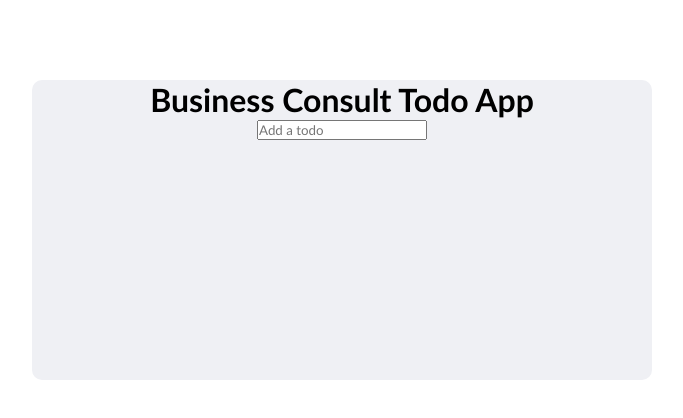
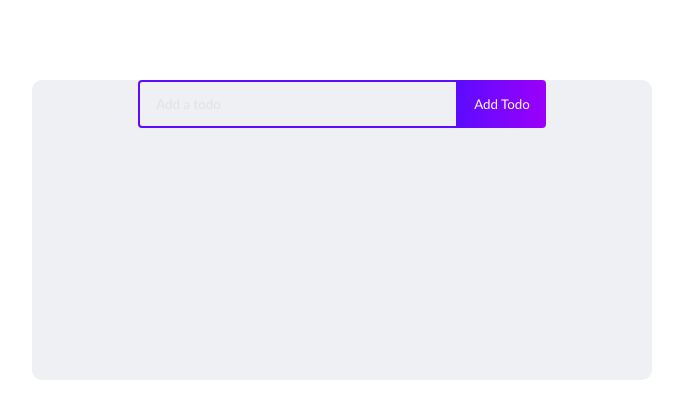
Before and after one commit to siccoo/business_todo, a React (Create React App) app: page / in a window 1280 px wide. Shown: the top 418 px of the page, without its empty margins (298-981 px from the left). Built offline with nearby package versions, Linux system fonts and the light colour scheme.

Commit message:
updated App.css, App.tsx, TodoForm.tsx

```diff
--- a/src/App.css
+++ b/src/App.css
@@ -20,6 +20,126 @@
   margin-top: 20;
 }
 
+h1 {
+  margin: 32px 0;
+  color: #fff;
+  font-size: 24px;
+}
+
+.complete {
+  text-decoration: line-through;
+  opacity: 0.4;
+}
+
+.todo-form {
+  margin-bottom: 32px;
+}
+
+.todo-input {
+  padding: 14px 32px 14px 16px;
+  border-radius: 4px 0 0 4px;
+  border: 2px solid #5d0cff;
+  outline: none;
+  width: 320px;
+  background: transparent;
+  color: #fff;
+}
+
+.todo-input::placeholder {
+  color: #e2e2e2;
+}
+
+.todo-button {
+  padding: 16px;
+  border: none;
+  border-radius: 0 4px 4px 0;
+  cursor: pointer;
+  outline: none;
+  background: linear-gradient(
+    90deg,
+    rgba(93, 12, 255, 1) 0%,
+    rgba(155, 0, 250, 1) 100%
+  );
+  color: #fff;
+  text-transform: capitalize;
+}
+
+.todo-input.edit {
+  border: 2px solid #149fff;
+}
+
+.todo-button.edit {
+  background: linear-gradient(
+    90deg,
+    rgba(20, 159, 255, 1) 0%,
+    rgba(17, 122, 255, 1) 100%
+  );
+  padding: 16px 22px;
+}
+
+.todo-container {
+  display: flex;
+  flex-direction: row;
+  position: relative;
+}
+
+.todo-row {
+  display: flex;
+  justify-content: space-between;
+  align-items: center;
+  margin: 4px auto;
+  color: #fff;
+  background: linear-gradient(
+    90deg,
+    rgba(255, 118, 20, 1) 0%,
+    rgba(255, 84, 17, 1) 100%
+  );
+
+  padding: 16px;
+  border-radius: 5px;
+  width: 90%;
+}
+
+.todo-row:nth-child(4n + 1) {
+  background: linear-gradient(
+    90deg,
+    rgba(93, 12, 255, 1) 0%,
+    rgba(155, 0, 250, 1) 100%
+  );
+}
+
+.todo-row:nth-child(4n + 2) {
+  background: linear-gradient(
+    90deg,
+    rgba(255, 12, 241, 1) 0%,
+    rgba(250, 0, 135, 1) 100%
+  );
+}
+
+.todo-row:nth-child(4n + 3) {
+  background: linear-gradient(
+    90deg,
+    rgba(20, 159, 255, 1) 0%,
+    rgba(17, 122, 255, 1) 100%
+  );
+}
+
+.icons {
+  display: flex;
+  align-items: center;
+  font-size: 24px;
+  cursor: pointer;
+}
+
+.delete-icon {
+  margin-right: 5px;
+  color: #fff;
+}
+
+.edit-icon {
+  color: #fff;
+}
+
 /*
 
   background-color: white;
--- a/src/App.tsx
+++ b/src/App.tsx
@@ -4,7 +4,6 @@
 const App: React.FC = () => {
   return (
     <div className="todo-app">
-      <h1>Business Consult Todo App</h1>
       <TodoForm />
     </div>
   );
--- a/src/components/TodoForm.tsx
+++ b/src/components/TodoForm.tsx
@@ -1,17 +1,64 @@
-import { useState } from "react";
+import React, { useState, useEffect, useRef } from 'react';
 
-const TodoForm: React.FC = () => {
-  const [input, setInput] = useState("");
+interface TodoFormProps {
+  onSubmit: (todo: { id: number; text: string }) => void;
+  edit?: { id: number | null; value: string };
+}
+
+const TodoForm: React.FC<TodoFormProps> = ({ onSubmit, edit }) => {
+  const [input, setInput] = useState<string>(edit ? edit.value : '');
+
+  const inputRef = useRef<HTMLInputElement>(null);
+
+  useEffect(() => {
+    inputRef.current?.focus();
+  }, []);
+
+  const handleChange = (e: React.ChangeEvent<HTMLInputElement>) => {
+    setInput(e.target.value);
+  };
+
+  const handleSubmit = (e: React.MouseEvent<HTMLButtonElement>) => {
+    e.preventDefault();
+
+    onSubmit({
+      id: Math.floor(Math.random() * 10000),
+      text: input,
+    });
+    setInput('');
+  };
 
   return (
-    <form className="todo-form">
-      <input
-        type="text"
-        placeholder="Add a todo"
-        value={input}
-        name="text"
-        className="todo-input"
-      />
+    <form onSubmit={e => e.preventDefault()} className='todo-form'>
+      {edit ? (
+        <>
+          <input
+            placeholder='Update your item'
+            value={input}
+            onChange={handleChange}
+            name='text'
+            ref={inputRef}
+            className='todo-input edit'
+          />
+          <button onClick={handleSubmit} className='todo-button edit'>
+            Update
+          </button>
+        </>
+      ) : (
+        <>
+          <input
+            placeholder='Add a todo'
+            value={input}
+            onChange={handleChange}
+            name='text'
+            className='todo-input'
+            ref={inputRef}
+          />
+          <button onClick={handleSubmit} className='todo-button'>
+            Add todo
+          </button>
+        </>
+      )}
     </form>
   );
 };
```
